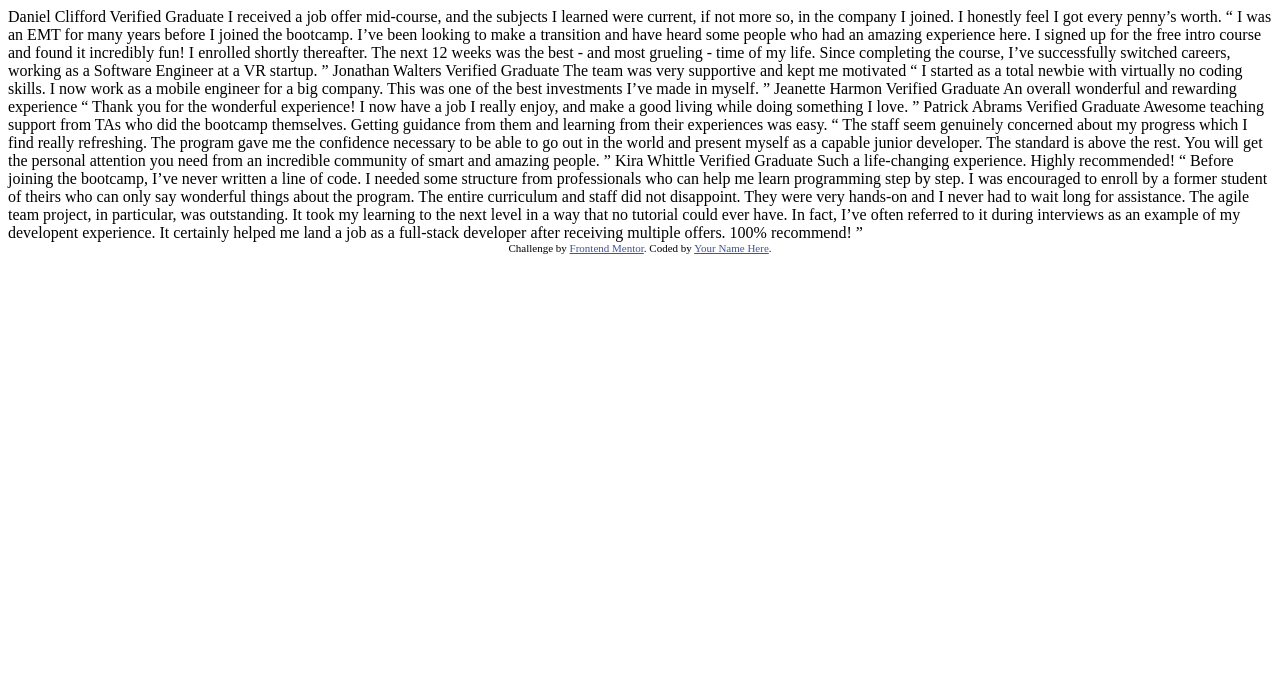
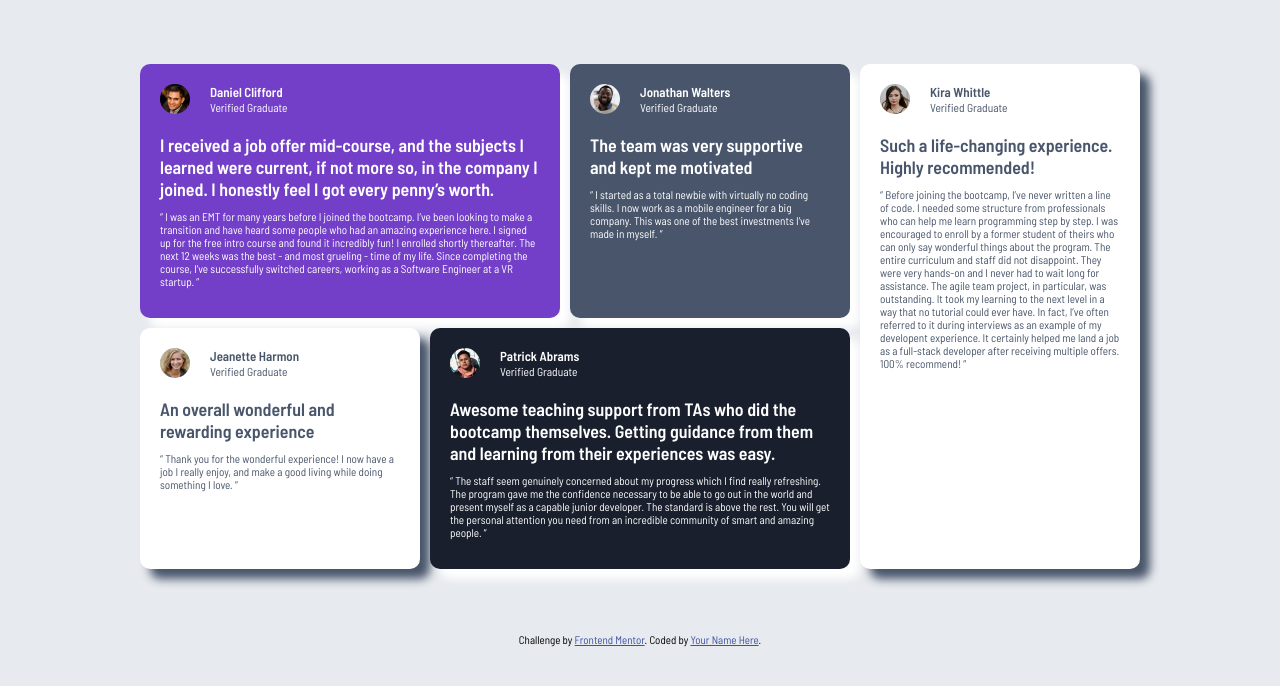
Before and after one commit to JIRNOFF/08_Testimonials-grid-section, a plain HTML site: page index.html in a window 1280 px wide. Drawn offline with Linux system fonts and the light colour scheme.

Commit message:
Finish project

```diff
--- a/index.html
+++ b/index.html
@@ -5,6 +5,10 @@
   <meta name="viewport" content="width=device-width, initial-scale=1.0"> <!-- displays site properly based on user's device -->
 
   <link rel="icon" type="image/png" sizes="32x32" href="./images/favicon-32x32.png">
+  <link rel="preconnect" href="https://fonts.googleapis.com">
+  <link rel="preconnect" href="https://fonts.gstatic.com" crossorigin>
+  <link href="https://fonts.googleapis.com/css2?family=Barlow+Semi+Condensed:ital,wght@0,100;0,200;0,300;0,400;0,500;0,600;0,700;0,800;0,900;1,100;1,200;1,300;1,400;1,500;1,600;1,700;1,800;1,900&display=swap" rel="stylesheet">
+  <link rel="stylesheet" href="style.css">
 
   <title>Frontend Mentor | [Challenge Name Here]</title>
 
@@ -15,50 +19,63 @@
   </style>
 </head>
 <body>
-  Daniel Clifford
-  Verified Graduate
+  <div class="main-conteiner">
 
+      <div class="card-1 card">
+        <div class="card-logo">
+          <img class="face" src="images/image-daniel.jpg" alt="Daniel Clifford">
+          <div class="card-logo-inf">
+            <p class="name">Daniel Clifford</p>
+            <p class="inf">Verified Graduate</p>
+          </div>
+        </div>
+        <div class="card-txt">
+          <div class="card-txt-header">
             I received a job offer mid-course, and the subjects I learned were current, if not more so,
   in the company I joined. I honestly feel I got every penny’s worth.
-
+          </div>
+          <div class="card-main-txt">
             “ I was an EMT for many years before I joined the bootcamp. I’ve been looking to make a
   transition and have heard some people who had an amazing experience here. I signed up
   for the free intro course and found it incredibly fun! I enrolled shortly thereafter.
   The next 12 weeks was the best - and most grueling - time of my life. Since completing
   the course, I’ve successfully switched careers, working as a Software Engineer at a VR startup. ”
+          </div>
+        </div>
+      </div>
 
-  Jonathan Walters
-  Verified Graduate
-
+      <div class="card-2 card">
+        <div class="card-logo">
+          <img class="face" src="images/image-jonathan.jpg" alt="Jonathan Walters">
+          <div class="card-logo-inf">
+            <p class="name">Jonathan Walters</p>
+            <p class="inf">Verified Graduate</p>
+          </div>
+        </div>
+        <div class="card-txt">
+          <div class="card-txt-header">
             The team was very supportive and kept me motivated
-
+          </div>
+          <div class="card-main-txt">
             “ I started as a total newbie with virtually no coding skills. I now work as a mobile engineer
   for a big company. This was one of the best investments I’ve made in myself. ”
+          </div>
+        </div>
+      </div>
 
-  Jeanette Harmon
-  Verified Graduate
-
-  An overall wonderful and rewarding experience
-
-  “ Thank you for the wonderful experience! I now have a job I really enjoy, and make a good living
-  while doing something I love. ”
-
-  Patrick Abrams
-  Verified Graduate
-
-  Awesome teaching support from TAs who did the bootcamp themselves. Getting guidance from them and
-  learning from their experiences was easy.
-
-  “ The staff seem genuinely concerned about my progress which I find really refreshing. The program
-  gave me the confidence necessary to be able to go out in the world and present myself as a capable
-  junior developer. The standard is above the rest. You will get the personal attention you need from
-  an incredible community of smart and amazing people. ”
-
-  Kira Whittle
-  Verified Graduate
-
+      <div class="card-3 card">
+        <div class="card-logo">
+          <img class="face" src="images/image-kira.jpg" alt="Kira Whittle">
+          <div class="card-logo-inf">
+            <p class="name">Kira Whittle</p>
+            <p class="inf">Verified Graduate</p>
+          </div>
+        </div>
+        <div class="card-txt">
+          <div class="card-txt-header">
             Such a life-changing experience. Highly recommended!
-
+          </div>
+          <div class="card-main-txt">
             “ Before joining the bootcamp, I’ve never written a line of code. I needed some structure from
   professionals who can help me learn programming step by step. I was encouraged to enroll by a former
   student of theirs who can only say wonderful things about the program. The entire curriculum and staff
@@ -67,6 +84,54 @@
   could ever have. In fact, I’ve often referred to it during interviews as an example of my developent
   experience. It certainly helped me land a job as a full-stack developer after receiving multiple offers.
   100% recommend! ”
+          </div>
+        </div>
+      </div>
+
+      <div class="card-4 card">
+        <div class="card-logo">
+          <img class="face" class="face" src="images/image-jeanette.jpg" alt="Jeanette Harmon">
+          <div class="card-logo-inf">
+            <p class="name">Jeanette Harmon</p>
+            <p class="inf">Verified Graduate</p>
+          </div>
+        </div>
+        <div class="card-txt">
+          <div class="card-txt-header">
+            An overall wonderful and rewarding experience
+          </div>
+          <div class="card-main-txt">
+            “ Thank you for the wonderful experience! I now have a job I really enjoy, and make a good living
+  while doing something I love. ”
+          </div>
+        </div>
+      </div>
+
+      <div class="card-5 card">
+        <div class="card-logo">
+          <img class="face" src="images/image-patrick.jpg" alt="Patrick Abrams">
+          <div class="card-logo-inf">
+            <p class="name">Patrick Abrams</p>
+            <p class="inf">Verified Graduate</p>
+          </div>
+        </div>
+        <div class="card-txt">
+          <div class="card-txt-header">
+            Awesome teaching support from TAs who did the bootcamp themselves. Getting guidance from them and
+  learning from their experiences was easy.
+          </div>
+          <div class="card-main-txt">
+            “ The staff seem genuinely concerned about my progress which I find really refreshing. The program
+  gave me the confidence necessary to be able to go out in the world and present myself as a capable
+  junior developer. The standard is above the rest. You will get the personal attention you need from
+  an incredible community of smart and amazing people. ”
+          </div>
+        </div>
+      </div>
+
+
+
+  </div>
 
   <div class="attribution">
     Challenge by <a href="https://www.frontendmentor.io?ref=challenge" target="_blank">Frontend Mentor</a>.
--- /dev/null
+++ b/style.css
@@ -0,0 +1,172 @@
+:root {
+    --Purple_1: hsl(260, 100%, 95%);
+    --Purple_2: hsl(264, 82%, 80%);
+    --Purple_3: hsl(263, 55%, 52%);
+
+    --White: hsl(0, 0%, 100%);
+    --Grey_1: hsl(214, 17%, 92%);
+    --Grey_2: hsl(0, 0%, 81%);
+    --Grey_3: hsl(224, 10%, 45%);
+    --Grey_4: hsl(217, 19%, 35%);
+    --Dark: blue: hsl(219, 29%, 14%);
+    --Black: hsl(0, 0%, 7%);
+
+    --bg_purple: #733fc8;
+    --bg_grey: #49556b;
+    --bg_white: #ffffff;
+    --bg_dark_grey: #191f2d;
+}
+
+body {
+    display: flex;
+    justify-content: center;
+    align-content: center;
+    flex-direction: column;
+    font-family: "Barlow Semi Condensed", sans-serif;
+    font-size: 16px;
+    margin: 0;
+    padding: 0;
+    background-color: var(--Grey_1);
+}
+
+.main-conteiner {
+    display: grid;
+    grid-template-columns: repeat(4, 1fr);
+    /*grid-template-rows: repeat(2, fr);*/
+    gap: 10px;
+    width: 90vw;
+    max-width: 1000px;
+    margin: 5vw auto;
+}
+
+.card {
+    border-radius: 10px;
+    box-shadow: 10px 10px 10px;
+    padding: 20px;
+}
+
+.card-1 {
+    background-color: var(--bg_purple);
+    color: var(--White);
+    grid-column: 1 / 3;
+}
+
+.card-2 {
+    background-color: var(--bg_grey);
+    color: var(--White);
+    grid-column: 3 / 4;
+    min-width: 240px;
+}
+
+.card-3 {
+    grid-column: 4 / 5;
+    grid-row: 1 / 3;
+
+    background-color: var(--bg_white);
+    color: var(--Grey_4);
+    min-width: 240px;
+}
+
+.card-4 {
+    grid-column: 1 / 2;
+
+    background-color: var(--bg_white);
+    color: var(--Grey_4);
+    min-width: 240px;
+}
+
+.card-5 {
+    background-color: var(--bg_dark_grey);
+    color: var(--White);
+    grid-column: 2 / 4;
+}
+
+.card-logo {
+    display: grid;
+    grid-template-columns: auto 1fr;
+    gap: 20px;
+
+}
+
+.face {
+    border-radius: 50%;
+    width: 30px;
+    height: 30px;
+}
+
+.card-logo-inf {
+    font-size: 0.9rem;
+}
+
+.name {
+    margin: 0;
+    font-size: 0.9em;
+    font-weight: 600;
+}
+
+.inf {
+    margin: 0;
+    font-size: 0.8em;
+}
+
+.card-txt {
+    padding: 10px 0;
+    font-size: 1.4rem;
+}
+
+.card-txt-header {
+    font-size: 0.8em;
+    font-weight: 600;
+    margin-top: 10px;
+}
+
+.card-main-txt {
+    font-size: 0.5em;
+    margin-top: 10px;
+}
+
+@media (max-width: 952px) {
+    .main-conteiner {
+        grid-template-columns: 1fr 1fr;
+    }
+
+    .card {
+        min-width: 0;
+    }
+
+    .card-1 {
+        grid-column: 1 / 2;
+        grid-row: 1 / 2;
+    }
+
+    .card-2 {
+        grid-column: 2 / 3;
+        grid-row: 1 / 2;
+    }
+
+    .card-3 {
+        grid-column: 1 / 2;
+        grid-row: 2 / 3;
+    }
+
+    .card-4 {
+        grid-column: 2 / 3;
+        grid-row: 2 / 3;
+    }
+
+    .card-5 {
+        grid-column: 1 / 3;
+    }
+}
+
+@media (max-width: 550px) {
+    .main-conteiner {
+        grid-template-columns: 1fr;
+    }
+
+    .card {
+        grid-column: auto;
+        grid-row: auto;
+        min-width: 200px;
+    }
+}
```
Also changed, not shown: images/screen_01.png (added), images/screen_02.png (added), 2 other files. Lines whose indentation alone changed are shown as unchanged.
